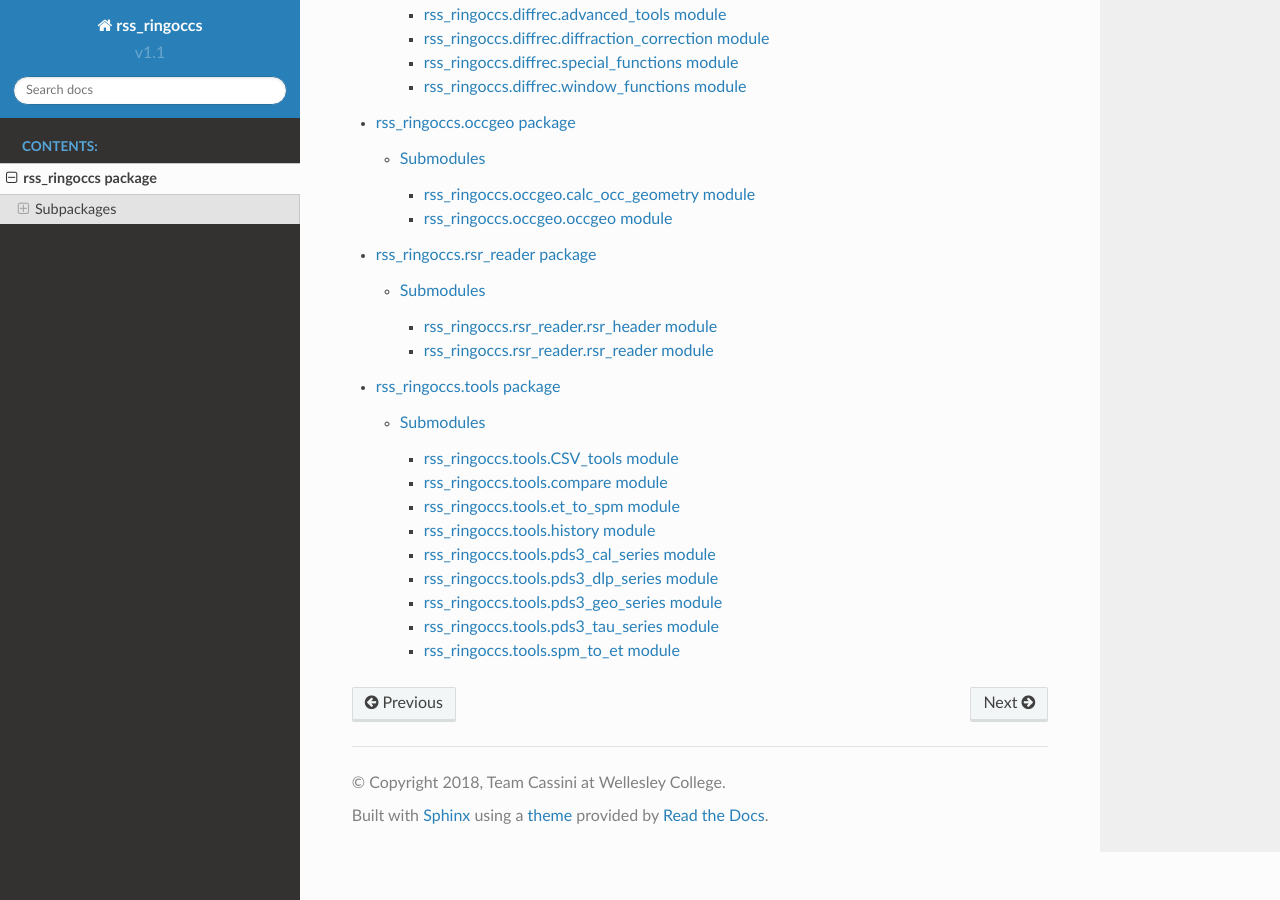
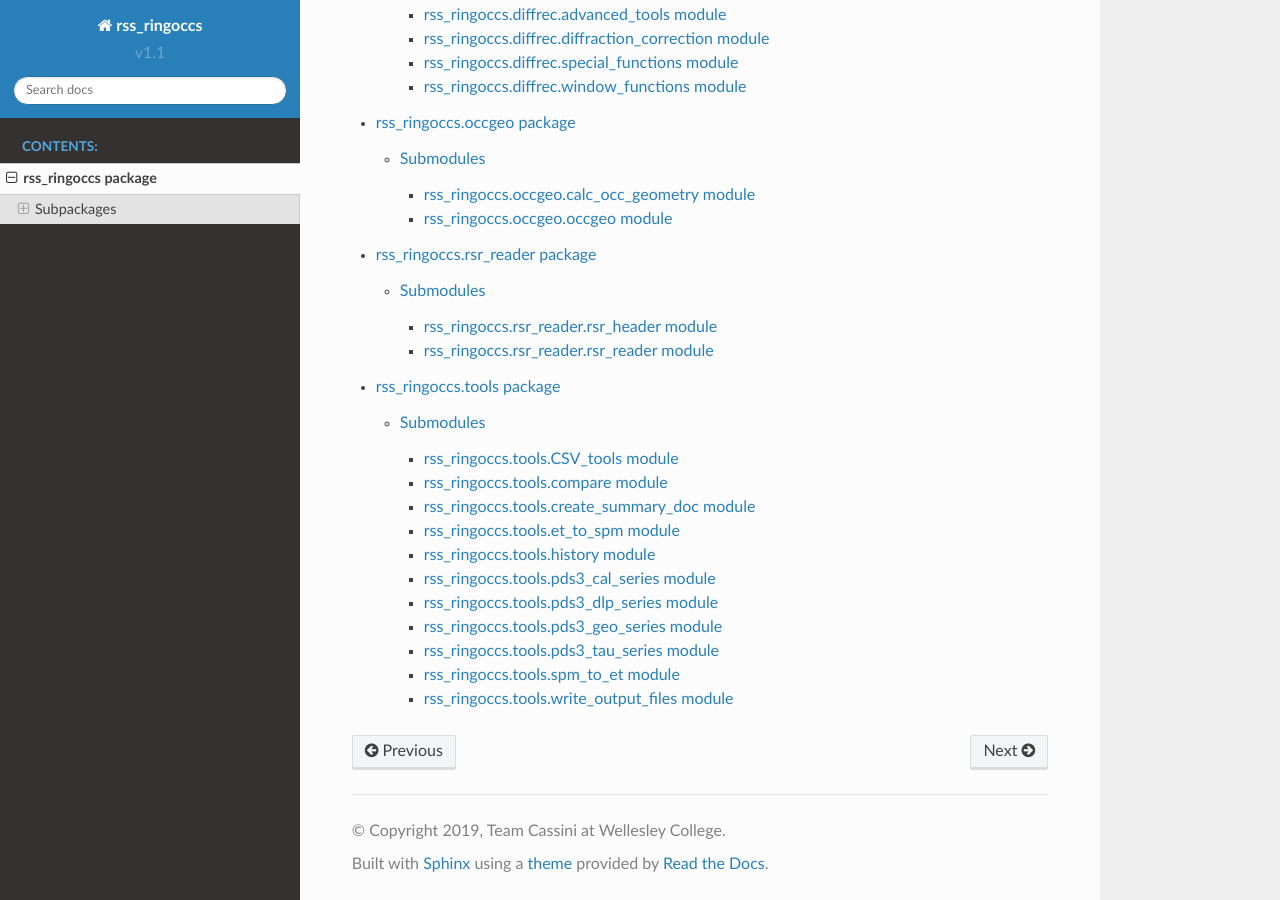
Before and after one commit to NASA-Planetary-Science/rss_ringoccs, a Sphinx documentation site: the page built from docs/rss_ringoccs.rst, in a window 1280 px wide and 900 px high, scrolled down 685 px. Built offline with Sphinx 7.4.7 and the Read the Docs theme 2.0.0, drawn with Linux system fonts in a browser that asks for light colours; formulas are drawn with MathJax 3; pages that are not in the unit, such as notebooks, are missing from menus.

Commit message:
Updated readthedocs reference files.

```diff
--- a/docs/conf.py
+++ b/docs/conf.py
@@ -23,8 +23,8 @@ sys.path.insert(0, '/Volumes/sflury001/Research/TC2017/sflury/rss_ringoccs/rss_r
 # -- Project information -----------------------------------------------------
 
 project = 'rss_ringoccs'
-copyright = '2018, Team Cassini at Wellesley College'
-author = 'Dick French, Sophia Flury, Jolene Fong, Ryan Maquire, Glenn Steranka'
+copyright = '2019, Team Cassini at Wellesley College'
+author = 'Richard French (PI), Sophia Flury, Jolene Fong,\n Ryan Maquire, and Glenn Steranka'
 
 # The short X.Y version
 version = 'v1.1'
@@ -73,7 +73,6 @@ exclude_patterns = ['_build', 'Thumbs.db', '.DS_Store']
 
 # The name of the Pygments (syntax highlighting) style to use.
 pygments_style = 'sphinx'
-
 
 # -- Options for HTML output -------------------------------------------------
 
@@ -135,7 +134,7 @@ latex_elements = {
 #  author, documentclass [howto, manual, or own class]).
 latex_documents = [
     (master_doc, 'rss_ringoccs.tex', 'rss\\_ringoccs Documentation',
-     'Dick French, Sophia Flury, Jolene Fong, Ryan Maquire, Glenn Steranka', 'manual'),
+     'Dick French, Sophia Flury, Jolene Fong,\n Ryan Maquire, Glenn Steranka', 'manual'),
 ]
 
 
--- a/docs/index.rst
+++ b/docs/index.rst
@@ -1,5 +1,5 @@
 .. rss_ringoccs documentation master file, created by
-   sphinx-quickstart on Tue Jan  8 16:00:43 2019.
+   sphinx-quickstart on Thu Jan 17 17:02:07 2019.
    You can adapt this file completely to your liking, but it should at least
    contain the root `toctree` directive.
 
--- /dev/null
+++ b/docs/rss_ringoccs.tools.create_summary_doc.rst
@@ -0,0 +1,7 @@
+rss\_ringoccs.tools.create\_summary\_doc module
+===============================================
+
+.. automodule:: rss_ringoccs.tools.create_summary_doc
+    :members:
+    :undoc-members:
+    :show-inheritance:
--- /dev/null
+++ b/docs/rss_ringoccs.tools.write_output_files.rst
@@ -0,0 +1,7 @@
+rss\_ringoccs.tools.write\_output\_files module
+===============================================
+
+.. automodule:: rss_ringoccs.tools.write_output_files
+    :members:
+    :undoc-members:
+    :show-inheritance:
```
